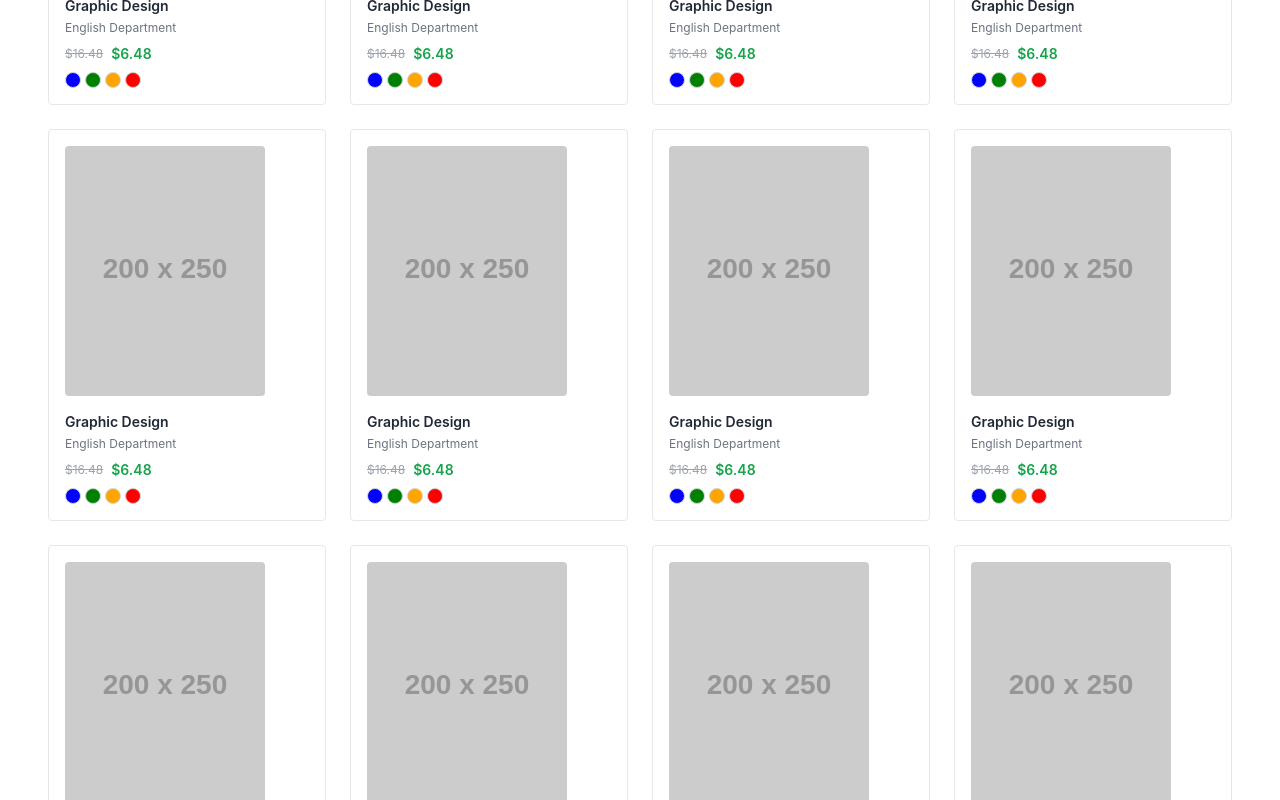
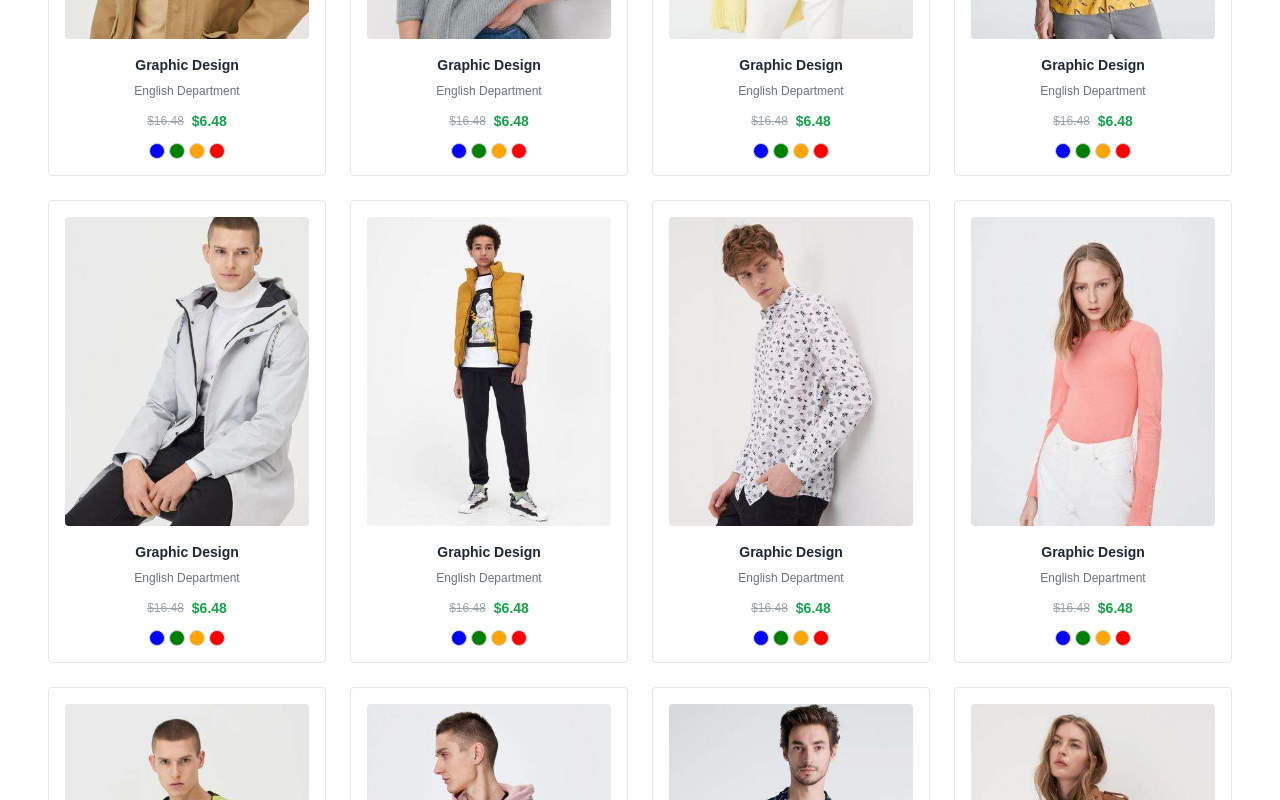
Before and after one commit to furkanozanyuce/my-ecommerce, a React (Vite) app: page /shop in a window 1280 px wide. Shown: the part 460-1260 px from the top of the page. Built offline with nearby package versions, Linux system fonts and the light colour scheme.

Commit message:
fixed some stuff

```diff
--- a/src/components/ProductCard.jsx
+++ b/src/components/ProductCard.jsx
@@ -69,7 +69,7 @@ const products = [
 
 const ProductCard = () => {
     return (
-      <div className="px-4 py-8">
+      <div className="px-4 py-14 lg:px-16">
         <h2 className="text-xl md:text-2xl font-semibold text-center mb-4">Featured Products</h2>
         <h1 className="text-3xl md:text-4xl font-bold text-center mb-2">BESTSELLER PRODUCTS</h1>
         <p className="text-center text-gray-600 mb-8">Problems trying to resolve the conflict between</p>
@@ -78,7 +78,7 @@ const ProductCard = () => {
           {products.map((product, index) => (
             <div
               key={index}
-              className="group relative flex flex-col items-center text-center bg-white w-full max-w-xs mx-auto overflow-hidden"
+              className="group relative flex flex-col items-center text-center bg-white w-full overflow-hidden"
             >
               <div className="overflow-hidden">
                 <img
--- a/src/pages/ShopPage.jsx
+++ b/src/pages/ShopPage.jsx
@@ -9,7 +9,7 @@ const products = [
         price: '$16.48',
         salePrice: '$6.48',
         colors: ['blue', 'green', 'orange', 'red'],
-        imageUrl: 'https://via.placeholder.com/200x250', // Replace with actual image
+        imageUrl: '/images/shop1.jpg', // Replace with actual image
     },
     {
         id: 2,
@@ -18,7 +18,7 @@ const products = [
         price: '$16.48',
         salePrice: '$6.48',
         colors: ['blue', 'green', 'orange', 'red'],
-        imageUrl: 'https://via.placeholder.com/200x250',
+        imageUrl: '/images/shop2.jpg',
     },
     {
         id: 3,
@@ -27,7 +27,7 @@ const products = [
         price: '$16.48',
         salePrice: '$6.48',
         colors: ['blue', 'green', 'orange', 'red'],
-        imageUrl: 'https://via.placeholder.com/200x250',
+        imageUrl: '/images/shop3.jpg',
     },
     {
         id: 4,
@@ -36,7 +36,7 @@ const products = [
         price: '$16.48',
         salePrice: '$6.48',
         colors: ['blue', 'green', 'orange', 'red'],
-        imageUrl: 'https://via.placeholder.com/200x250',
+        imageUrl: '/images/shop4.jpg',
     },
     {
         id: 5,
@@ -45,7 +45,7 @@ const products = [
         price: '$16.48',
         salePrice: '$6.48',
         colors: ['blue', 'green', 'orange', 'red'],
-        imageUrl: 'https://via.placeholder.com/200x250',
+        imageUrl: '/images/shop5.jpg',
     },
     {
         id: 6,
@@ -54,7 +54,7 @@ const products = [
         price: '$16.48',
         salePrice: '$6.48',
         colors: ['blue', 'green', 'orange', 'red'],
-        imageUrl: 'https://via.placeholder.com/200x250',
+        imageUrl: '/images/shop6.jpg',
     },
     {
         id: 7,
@@ -63,7 +63,7 @@ const products = [
         price: '$16.48',
         salePrice: '$6.48',
         colors: ['blue', 'green', 'orange', 'red'],
-        imageUrl: 'https://via.placeholder.com/200x250',
+        imageUrl: '/images/shop7.jpg',
     },
     {
         id: 8,
@@ -72,7 +72,7 @@ const products = [
         price: '$16.48',
         salePrice: '$6.48',
         colors: ['blue', 'green', 'orange', 'red'],
-        imageUrl: 'https://via.placeholder.com/200x250',
+        imageUrl: '/images/shop8.jpg',
     },
     {
         id: 9,
@@ -81,7 +81,7 @@ const products = [
         price: '$16.48',
         salePrice: '$6.48',
         colors: ['blue', 'green', 'orange', 'red'],
-        imageUrl: 'https://via.placeholder.com/200x250',
+        imageUrl: '/images/shop9.jpg',
     },
     {
         id: 10,
@@ -90,7 +90,7 @@ const products = [
         price: '$16.48',
         salePrice: '$6.48',
         colors: ['blue', 'green', 'orange', 'red'],
-        imageUrl: 'https://via.placeholder.com/200x250',
+        imageUrl: '/images/shop10.jpg',
     },
     {
         id: 11,
@@ -99,7 +99,7 @@ const products = [
         price: '$16.48',
         salePrice: '$6.48',
         colors: ['blue', 'green', 'orange', 'red'],
-        imageUrl: 'https://via.placeholder.com/200x250',
+        imageUrl: '/images/shop11.jpg',
     },
     {
         id: 12,
@@ -108,7 +108,7 @@ const products = [
         price: '$16.48',
         salePrice: '$6.48',
         colors: ['blue', 'green', 'orange', 'red'],
-        imageUrl: 'https://via.placeholder.com/200x250',
+        imageUrl: '/images/shop12.jpg',
     },
     {
         id: 13,
@@ -117,7 +117,7 @@ const products = [
         price: '$16.48',
         salePrice: '$6.48',
         colors: ['blue', 'green', 'orange', 'red'],
-        imageUrl: 'https://via.placeholder.com/200x250',
+        imageUrl: '/images/shop12.jpg',
     },
     {
         id: 14,
@@ -126,7 +126,7 @@ const products = [
         price: '$16.48',
         salePrice: '$6.48',
         colors: ['blue', 'green', 'orange', 'red'],
-        imageUrl: 'https://via.placeholder.com/200x250',
+        imageUrl: '/images/shop12.jpg',
     },
     {
         id: 15,
@@ -135,7 +135,7 @@ const products = [
         price: '$16.48',
         salePrice: '$6.48',
         colors: ['blue', 'green', 'orange', 'red'],
-        imageUrl: 'https://via.placeholder.com/200x250',
+        imageUrl: '/images/shop12.jpg',
     },
     // ... Add as many products as needed
 ];
@@ -181,7 +181,7 @@ function ShopPage() {
     return (
         <div>
             <PageContent>
-                <div className="px-4 py-6 md:px-8 lg:px-12">
+                <div className="px-4 py-6 lg:px-12 font-monts">
                     <div className="flex flex-col md:flex-row items-start md:items-center justify-between mb-4 space-y-4 md:space-y-0">
                         <div>
                             <p className="text-gray-700 text-sm">Showing all {totalProducts} results</p>
@@ -234,14 +234,14 @@ function ShopPage() {
                             <div
                                 key={product.id}
                                 className={`border border-gray-200 rounded p-4 flex ${view === 'list' ? 'flex-row space-x-4' : 'flex-col'
-                                    } items-start`}
+                                    } text-center`}
                             >
                                 <img
                                     src={product.imageUrl}
                                     alt={product.title}
                                     className={`${view === 'grid' ? 'mb-4' : 'w-32 h-40 object-cover'} rounded`}
                                 />
-                                <div className="flex-1">
+                                <div className={`${view === 'grid' ? 'gap-1' : 'gap-2 justify-center'} flex flex-col items-center`}>
                                     <h3 className="text-sm font-semibold text-gray-800 mb-1">{product.title}</h3>
                                     <p className="text-xs text-gray-500 mb-2">{product.department}</p>
                                     <div className="flex items-center space-x-2 mb-2">
```
